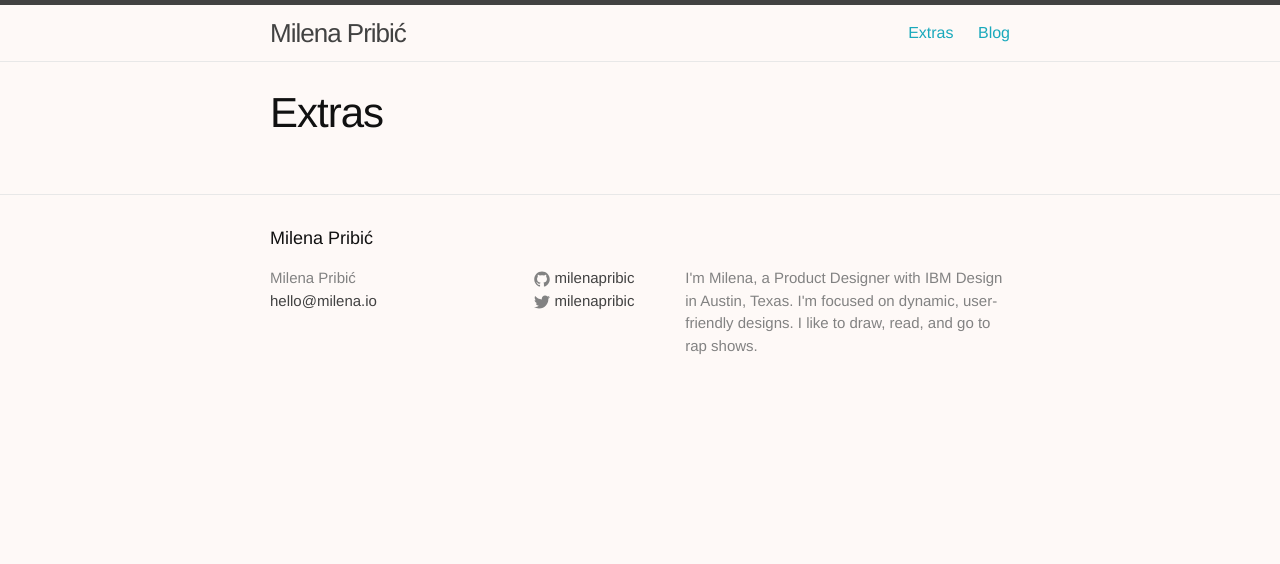
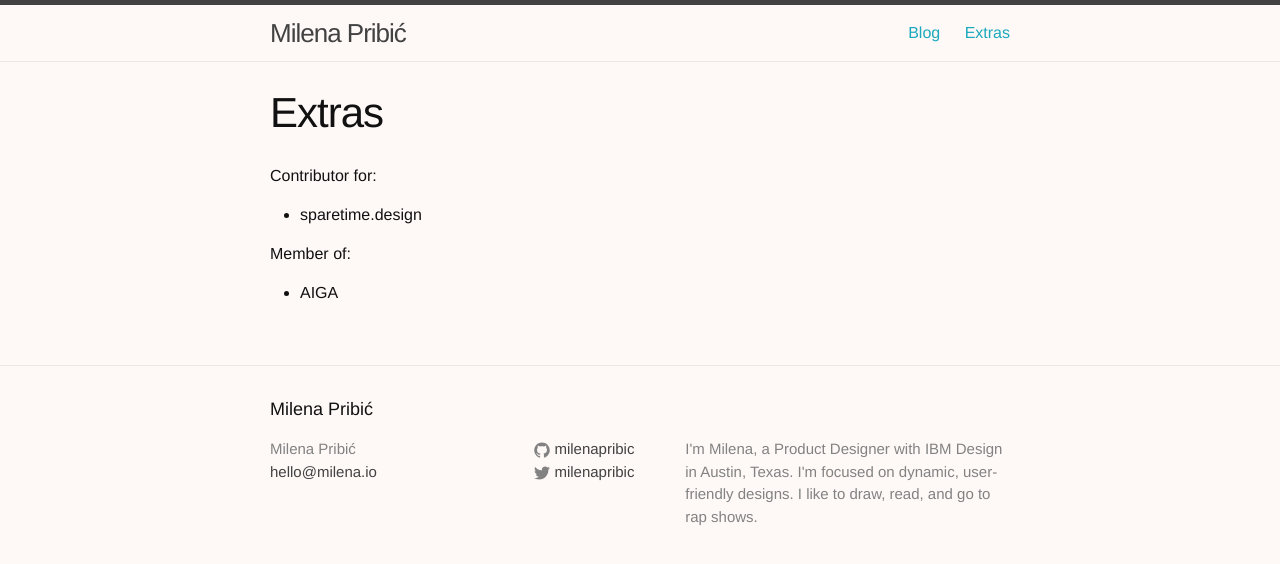
Before and after one commit to npmcdn-to-unpkg-bot/milenapribic.github.io, a Jekyll site: the page built from extras.md, in a window 1280 px wide. Shown: the top 564 px of the page. Built offline with Jekyll 4.4.1, drawn with Linux system fonts in a browser that asks for light colours.

Commit message:
added to extras

```diff
--- a/_config.yml
+++ b/_config.yml
@@ -14,6 +14,7 @@ baseurl: "" # the subpath of your site, e.g. /blog
 url: "http://yourdomain.com" # the base hostname & protocol for your site
 twitter_username: milenapribic
 github_username:  milenapribic
+instagram_username: milenapribic
 
 permalink: /:title
 
--- a/about.md
+++ b/extras.md
@@ -3,3 +3,9 @@ layout: page
 title: Extras
 permalink: /extras/
 ---
+
+Contributor for:
+* sparetime.design
+
+Member of:
+* AIGA
--- a/index.html
+++ b/index.html
@@ -10,7 +10,6 @@ layout: default
   <ul class="post-list">
     {% for post in site.posts %}
       <li>
-
         <h2>
           <a class="post-link" href="{{ post.url | prepend: site.baseurl }}">{{ post.title }}</a>
         </h2>
```
